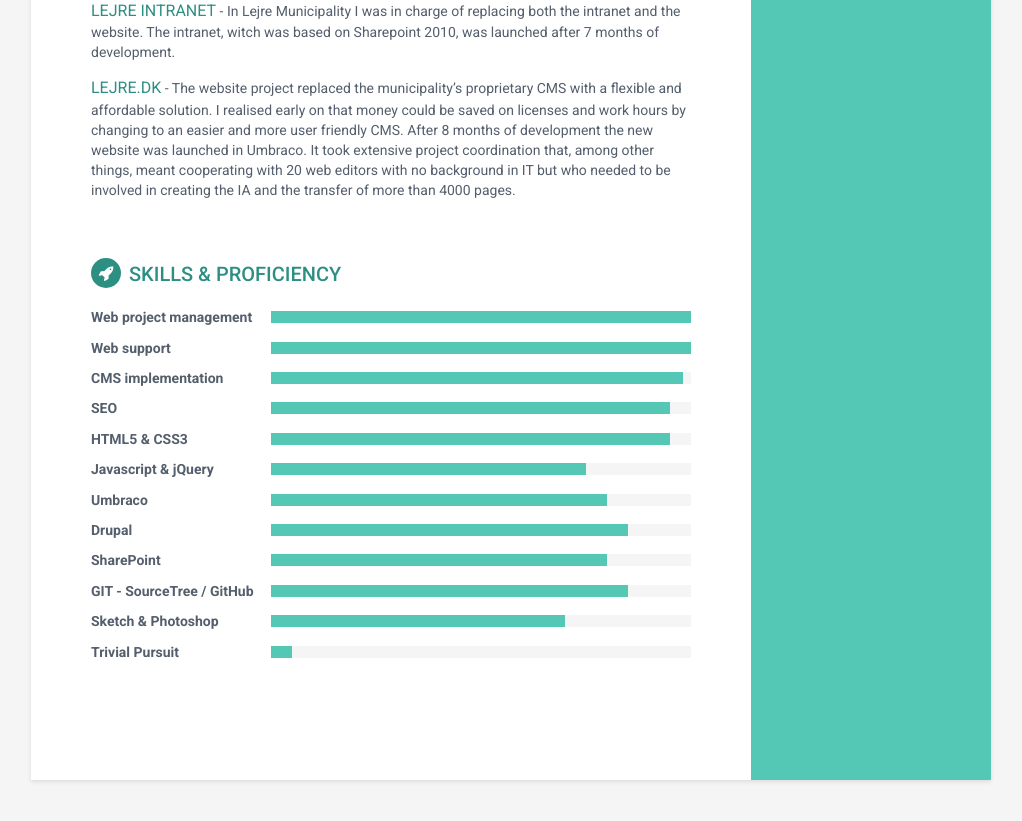
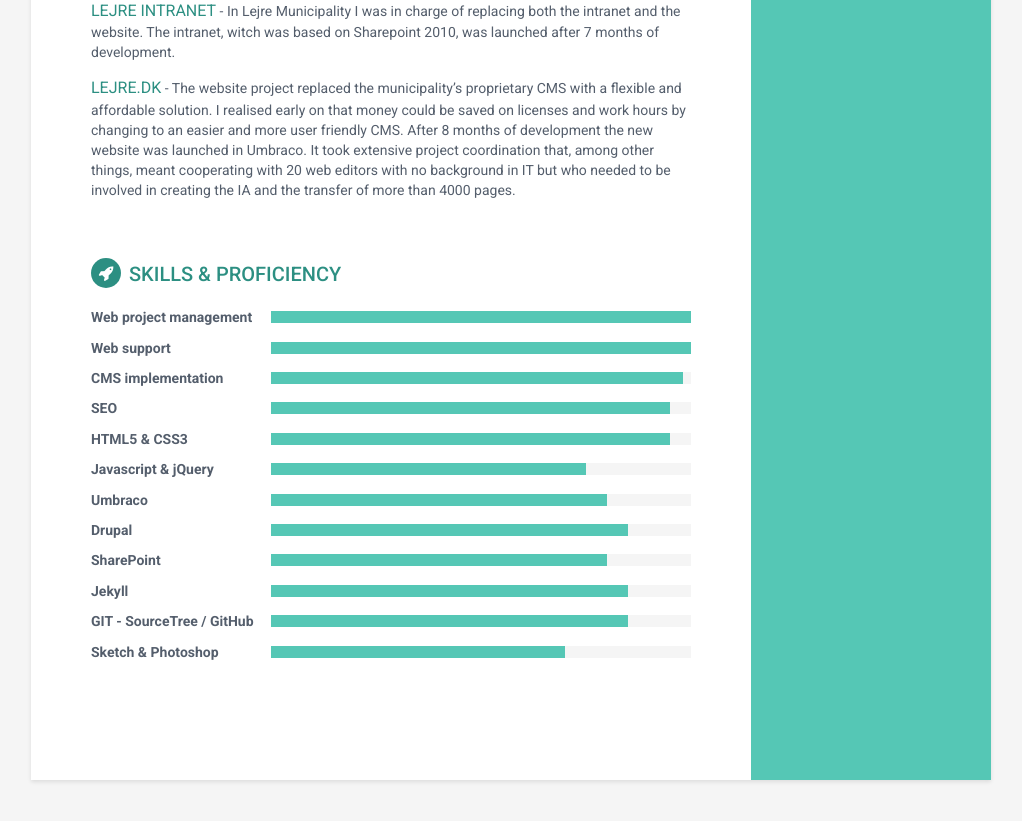
Before and after one commit to yukiob/online-cv, a Jekyll site: the page built from index.html, in a window 1280 px wide and 900 px high, scrolled down 2009 px. Shown: the top 821 px of the window, without its empty margins (129-1151 px from the left). Built offline with Jekyll 4.4.1, drawn with Linux system fonts in a browser that asks for light colours.

Commit message:
Update skills.html

```diff
--- a/_includes/skills.html
+++ b/_includes/skills.html
@@ -74,6 +74,14 @@
                     </div><!--//item-->
 
                     <div class="item">
+                        <h3 class="level-title">Jekyll</h3>
+                        <div class="level-bar">
+                            <div class="level-bar-inner" data-level="85%">
+                            </div>
+                        </div><!--//level-bar-->
+                    </div><!--//item-->
+
+                    <div class="item">
                         <h3 class="level-title">GIT - SourceTree / GitHub</h3>
                         <div class="level-bar">
                             <div class="level-bar-inner" data-level="85%">
@@ -89,13 +97,5 @@
                         </div><!--//level-bar-->
                     </div><!--//item-->
 
-                    <div class="item">
-                        <h3 class="level-title">Trivial Pursuit</h3>
-                        <div class="level-bar">
-                            <div class="level-bar-inner" data-level="5%">
-                            </div>
-                        </div><!--//level-bar-->
-                    </div><!--//item-->
-
                 </div>
             </section><!--//skills-section-->
```
